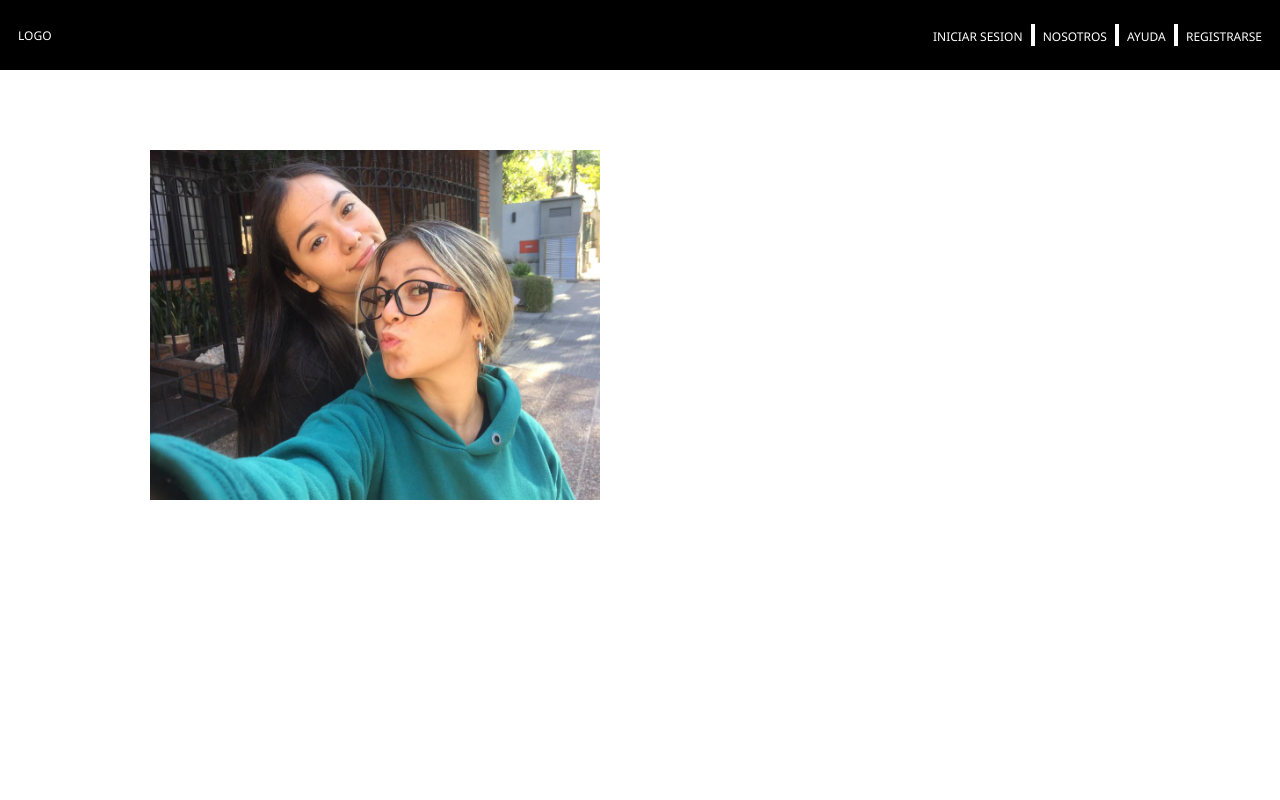
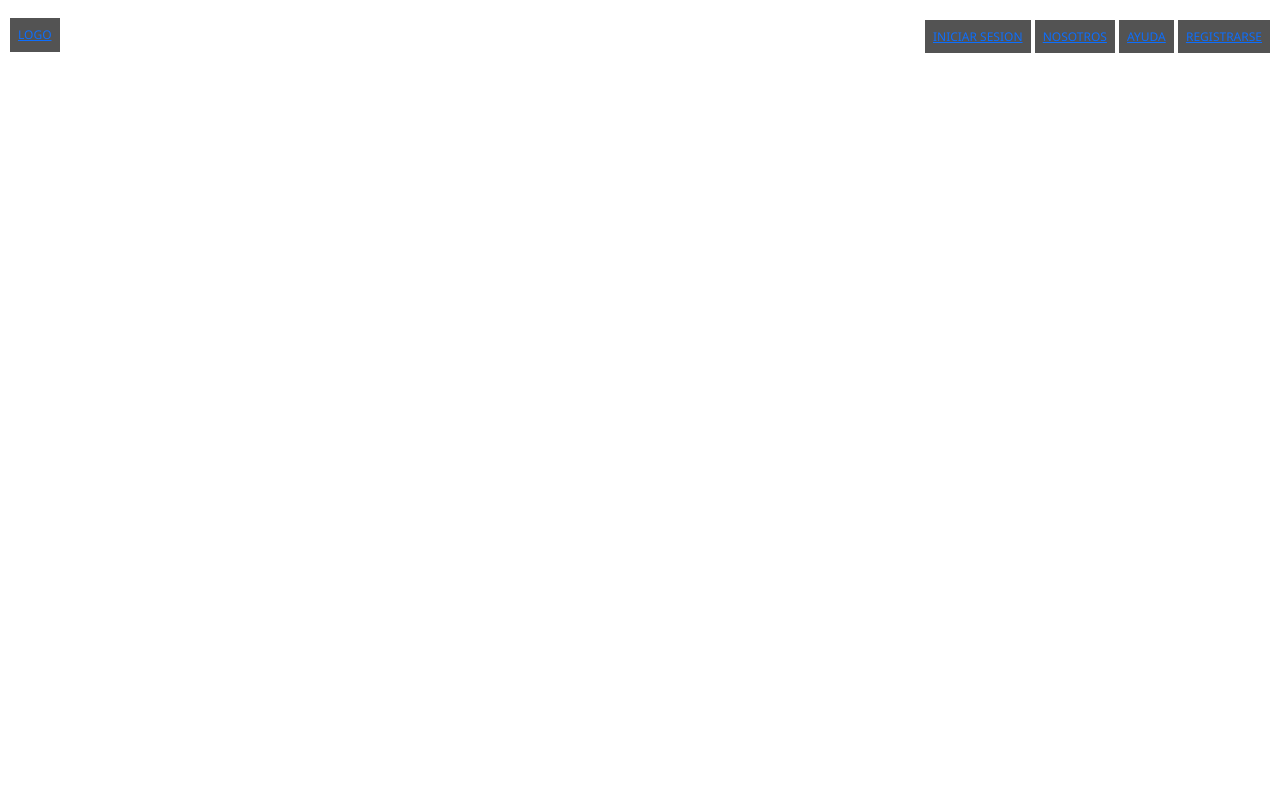
Before and after one commit to solchi/coderproyecto, a plain HTML site: page pages/nosotros.html in a window 1280 px wide. Shown: the top 800 px of the page. Drawn offline with nearby package versions, Linux system fonts and the light colour scheme.

Commit message:
avance30

```diff
--- a/css/styles.css
+++ b/css/styles.css
@@ -1,6 +1,4 @@
 *{
-    margin: 0;
-    padding: 0;
     background-color: white;
     box-sizing: border-box;
     font-family: 'Segoe UI', Tahoma, Geneva, Verdana, sans-serif;
@@ -9,15 +7,15 @@
 
 
 
-
 /*CABECERA*/
 
 a {
     text-decoration: none;
-    background-color: black;
+    background-color: rgb(83, 83, 83);
     color: white;
     padding: 1vh;
     font-size: 1.5vh;
+
 
 }
 /*
@@ -65,7 +63,7 @@ a {
     width: 100%;
     display: flex;
 	position: fixed;
-    background-color: black;
+    background-color: transparent;
     align-items: center;
     justify-content: space-between;
     padding: 10px;
--- a/pages/nosotros.html
+++ b/pages/nosotros.html
@@ -5,6 +5,7 @@
     <meta http-equiv="X-UA-Compatible" content="IE=edge">
     <meta name="viewport" content="width=device-width, initial-scale=1.0">
     <link rel="stylesheet" href="../css/styles.css">
+    <link href="https://cdn.jsdelivr.net/npm/bootstrap@5.2.0/dist/css/bootstrap.min.css" rel="stylesheet" integrity="sha384-gH2yIJqKdNHPEq0n4Mqa/HGKIhSkIHeL5AyhkYV8i59U5AR6csBvApHHNl/vI1Bx" crossorigin="anonymous">
     <title>NOSOTROS</title>
 </head>
 
@@ -27,6 +28,8 @@
     <a href="./registrarse.html">REGISTRARSE</a>
     </div>
 </div>
+
+
 
 
 
@@ -57,10 +60,6 @@ MENSAJE
 -->
 
 
-<img class="integrantes" src="../images/marta y luisa1.jpeg" alt="" width="450px" height="350px">
-<img class="integrantes" src="../images/marta y luisa.jpeg" alt="" width="450px" height="385px">
-
-
 </nav>
 
 
```
Also changed, not shown: index.html (+15 -9 lines), pages/formulario.html (+5 -4 lines), images/myl.jpeg (added), images/myl1.jpeg (added), images/myl3.jpeg (added), images/myl4.jpeg (added), images/myl5.jpeg (added), images/myl6.jpeg (added), images/myl7.jpeg (added), images/myl8.jpeg (added).
